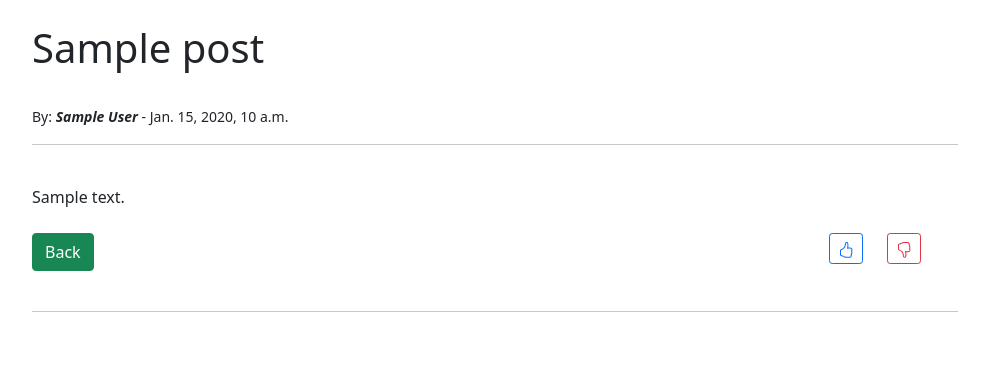
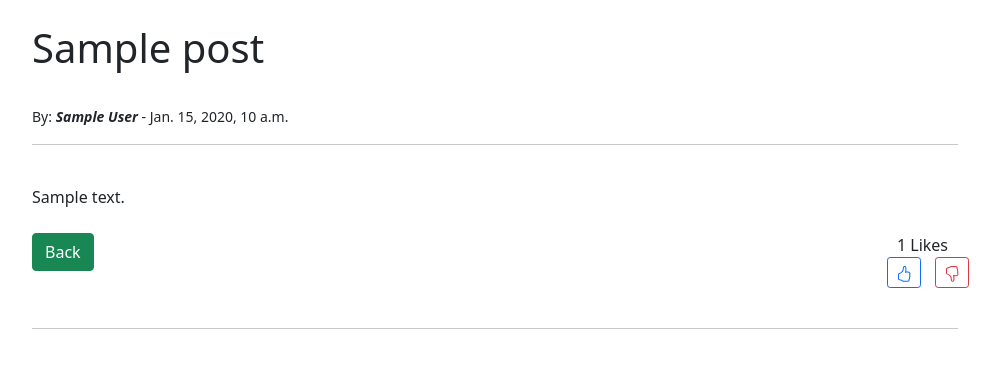
Before and after one commit to sebadorsch/blog, a Django app: template myblog/templates/article_details.html in a window 1280 px wide. Shown: the part 56-424 px from the top of the page, without its empty margins (145-1145 px from the left). Run offline with Django 3.2, Linux system fonts and the light colour scheme; the template is opened without the code that fills it: most values are stand-ins (such as "Sample title", 1, 10 or a date in 2020).

Commit message:
Mostrando la cantidad de likes

```diff
--- a/myblog/models.py
+++ b/myblog/models.py
@@ -31,3 +31,6 @@ class Post(models.Model):
     def get_absolute_url(self):
         # return reverse('article-detail', args=[str(self.id)])
         return reverse('home')
+
+    def total_likes(self):
+        return self.likes.count()
--- a/myblog/templates/article_details.html
+++ b/myblog/templates/article_details.html
@@ -31,17 +31,21 @@
             <br>
         </div>
     </div>
-    <div class="row justify-content-evenly">
-        <div class="col-sm-1">
-        </div>
+    <div class="row">
+        <div class="col-sm-1"></div>
         <div class="col-sm-2">
             <br>
             <a href="{% url 'home' %}" style="align-content: end"><button type="button" class="btn btn-success">Back</button></a>
         </div>
-        <div class="col-sm-6">
-        </div>
+        <div class="col-sm-7"></div>
         <div class="col-sm-1" style="text-align: end">
             <br>
+            <div class="row justify-content-center">
+                {{ total_likes }} Likes
+                <br>
+            </div>
+            <div class="row">
+                <div class="col-6">
                     <form action="{% url 'like_post' post.pk %}" method="POST">
                         {% csrf_token %}
                         <button type="submit", name="post_id", value="{{post.id}}" class="btn btn-outline-primary btn-sm">
@@ -51,8 +55,7 @@
                         </button>
                     </form>
                 </div>
-        <div class="col-sm-1" style="text-align: start">
-            <br>
+                <div class="col-6">
                     <form action="{% url 'like_post' post.pk %}" method="POST">
                     {% csrf_token %}
                     <button type="submit", name="post_id", value="{{post.id}}" class="btn btn-outline-danger btn-sm">
@@ -62,8 +65,9 @@
                     </button>
                     </form>
                 </div>
-        <div class="col-sm-1">
             </div>
+        </div>
+        <div class="col-sm-1"></div>
     </div>
     <div class="row row justify-content-center">
         <div class="col-sm-10">
```
Also changed, not shown: myblog/views.py (+8 -0 lines), db.sqlite3. Lines whose indentation alone changed are shown as unchanged.
